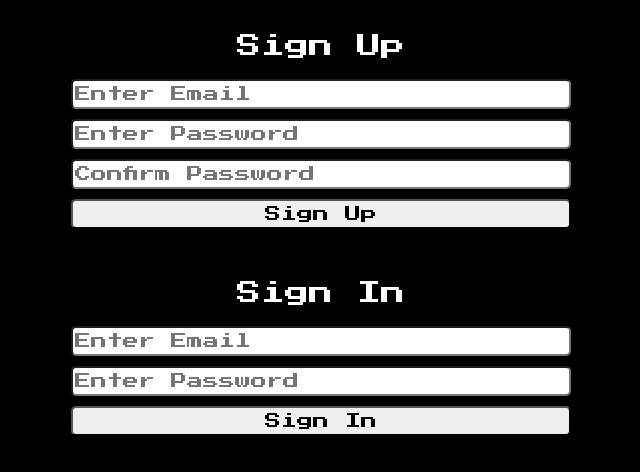
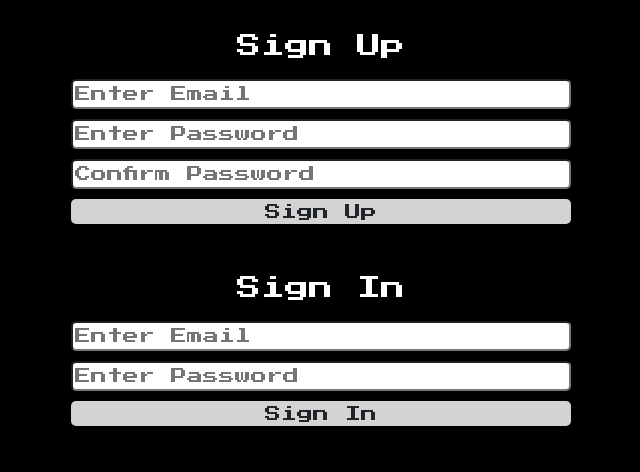
Before and after one commit to jnr0790/tictactoe-client, a website built with webpack: page index.html in a window 1280 px wide. Shown: the part 76-548 px from the top of the page, without its empty margins (319-959 px from the left). Built offline with nearby package versions, Linux system fonts and the light colour scheme.

Commit message:
Add button background color

```diff
--- a/assets/styles/index.scss
+++ b/assets/styles/index.scss
@@ -55,6 +55,13 @@ body {
   }
 }
 
+.btn {
+  padding: 0;
+  align-content: center;
+  background: lightgrey;
+  height: 25px;
+}
+
 @media screen and (max-width: 500px) {
   h1 {
     font-size: 30px;
--- a/index.html
+++ b/index.html
@@ -26,7 +26,7 @@
             <input type='email' name='credentials[email]' placeholder='Enter Email' required>
             <input type='password' name='credentials[password]' placeholder='Enter Password' required>
             <input type='password' name='credentials[password_confirmation]' placeholder='Confirm Password' required>
-            <button>Sign Up</button>
+            <button class='btn'>Sign Up</button>
           </form>
         </section>
 
@@ -35,7 +35,7 @@
           <h4>Sign In</h4>
           <input type='email' name='credentials[email]' placeholder='Enter Email' required>
           <input type='password' name='credentials[password]' placeholder='Enter Password' required>
-          <button>Sign In</button>
+          <button class='btn'>Sign In</button>
         </form>
       </section>
 
@@ -43,13 +43,13 @@
         <form id='change-password'>
           <input type='password' name='passwords[old]' placeholder='Enter Old Password' required>
           <input type='password' name='passwords[new]' placeholder='Enter New Password' required>
-          <button>Change Password</button>
+          <button class='btn'>Change Password</button>
         </form>
       </section>
 
-      <button id='play-game'>New Game!</button>
+      <button id='play-game' class='btn'>New Game!</button>
 
-      <button id='sign-out'>Sign Out</button>
+      <button id='sign-out' class='btn'>Sign Out</button>
 
       <div id='game-message'></div>
 
```
